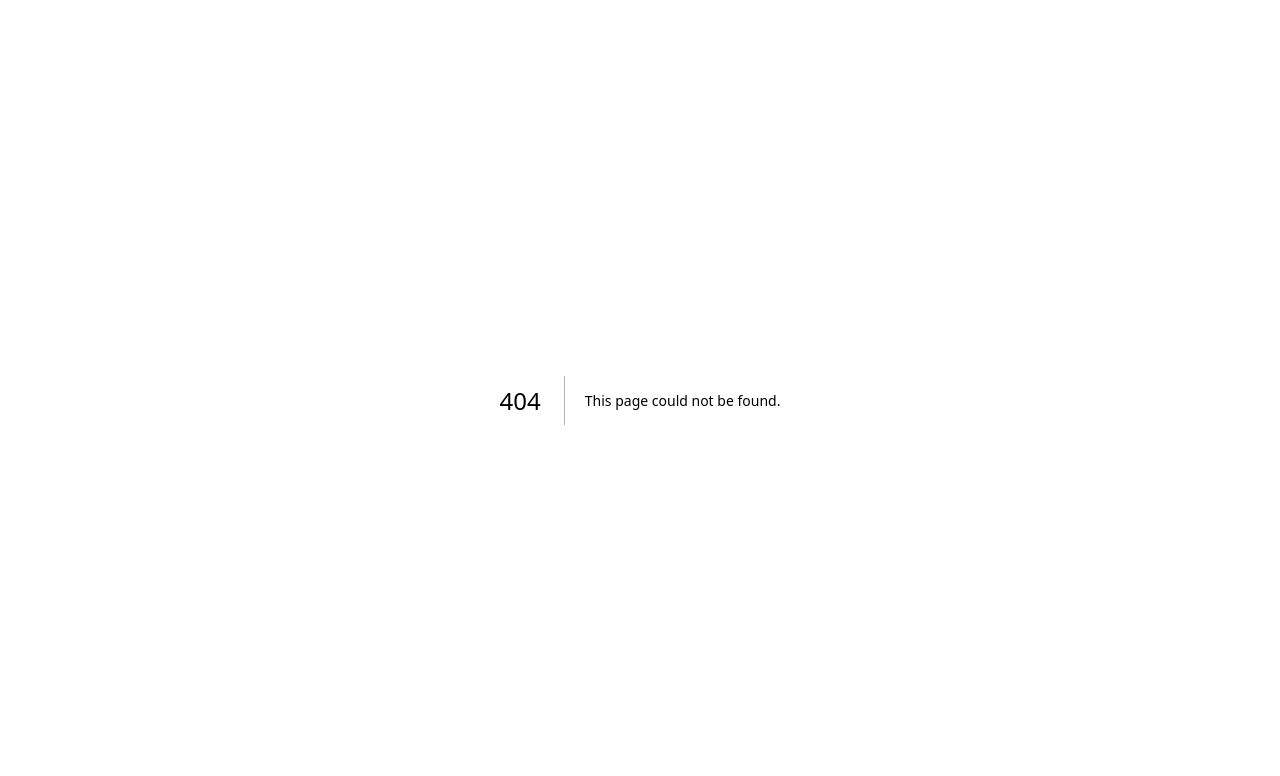
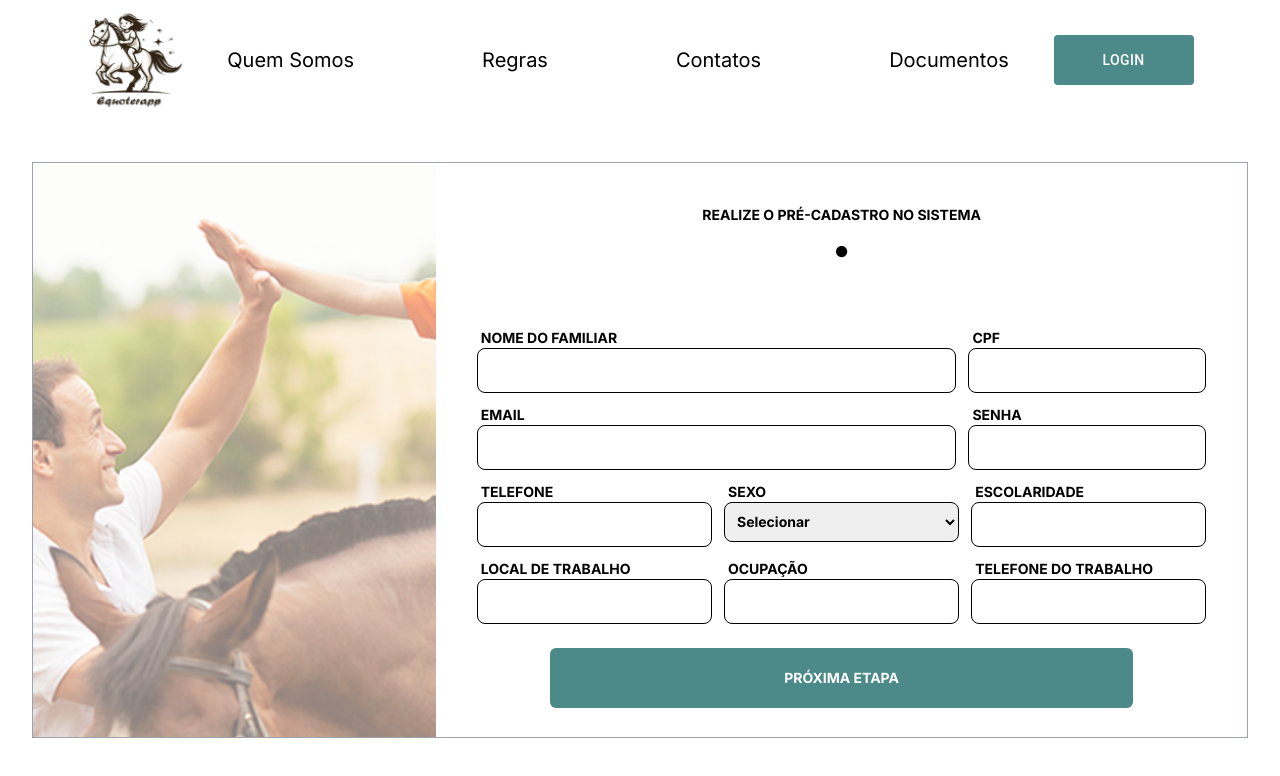
Before and after one commit to lucas037/equoterapp-front, a Next.js app: page /cadastro-novo in a window 1280 px wide. Before the commit this address had no page. Shown: the top 776 px of the page. Built offline with nearby package versions, Linux system fonts and the light colour scheme.

Commit message:
feat: Adciionar nova página de cadastro.

```diff
--- /dev/null
+++ b/src/app/cadastro-novo/page.tsx
@@ -0,0 +1,254 @@
+"use client"
+
+import Header from "@/components/Header";
+import { useState } from "react";
+import Image from 'next/image';
+import Input from "@/components/Input";
+import DadosFamiliar from "../types/DadosFamiliar";
+import Dropdown from "@/components/Dropdown";
+import DropdownOption from "../types/DropdownOption";
+import axios from "axios";
+
+export default function cadastro() {
+    const [etapa, setEtapa] = useState(1);
+    const [dadosFamiliar, setDadosFamiliar] = useState<DadosFamiliar>({} as DadosFamiliar);
+
+    async function clickProximaEtapa() {
+        alert(JSON.stringify(dadosFamiliar));
+
+        try {
+            const response = await axios.post('http://localhost:8080/api/v1/auth/familiar/register', dadosFamiliar);
+            console.log('Success:', response.data);
+        } catch (error) {
+            if (axios.isAxiosError(error)) {
+                alert('Axios Error Message:'+ error.message);
+
+                if (error.response) {
+                    const errorData = error.response.data;
+
+                    if (errorData) {
+                        alert(errorData.httpStatus);
+                        alert(errorData.errors);
+                    }
+                }
+
+            }
+        }
+    }
+
+    function changeDadosFamiliar(dadosFamiliar: DadosFamiliar) {
+        setDadosFamiliar(dadosFamiliar);
+    }
+
+    function handleChangeNome(value: string) {
+        changeDadosFamiliar({
+          ...dadosFamiliar,
+          nome: value,
+        });
+    }
+
+    function handleChangeCPF(value: string) {
+        changeDadosFamiliar({
+            ...dadosFamiliar,
+            cpf: value,
+        });
+    }
+
+    function handleChangeEmail(value: string) {
+        changeDadosFamiliar({
+            ...dadosFamiliar,
+            email: value,
+        });
+    }
+
+    function handleChangeSenha(value: string) {
+        changeDadosFamiliar({
+            ...dadosFamiliar,
+            senha: value,
+        });
+    }
+
+    function handleChangeTelefone(value: string) {
+        changeDadosFamiliar({
+            ...dadosFamiliar,
+            telefone: value,
+        });
+    }
+
+    function handleChangeSexo(value: string) {
+        changeDadosFamiliar({
+            ...dadosFamiliar,
+            sexo: value,
+        });
+    }
+
+    function handleChangeEscolaridade(value: string) {
+        changeDadosFamiliar({
+            ...dadosFamiliar,
+            escolaridade: value,
+        });
+    }
+
+    function handleChangeLocalTrabalho(value: string) {
+        changeDadosFamiliar({
+            ...dadosFamiliar,
+            localTrabalho: value,
+        });
+    }
+
+    function handleChangeOcupacao(value: string) {
+        changeDadosFamiliar({
+            ...dadosFamiliar,
+            ocupacao: value,
+        });
+    }
+
+    function handleChangeTelefoneTrabalho(value: string) {
+        changeDadosFamiliar({
+            ...dadosFamiliar,
+            telefoneTrabalho: value,
+        });
+    }
+
+    const sexoFamiliarOptions: DropdownOption[] = [
+        { label: "Selecionar", value: "" },
+        { label: "Masculino", value: "Masculino" },
+        { label: "Feminino", value: "Feminino" }
+    ];
+
+    return (
+        <div className="">
+            <Header
+            buttonName="Login"
+            handleClick={() => {window.location.href = "/login"}}
+            buttonsNames={["Quem Somos", "Regras", "Contatos", "Documentos"]}
+            />
+
+            <div className="w-full sm:h-[calc(100vh-160px)] flex justify-center items-center">
+                <div className="w-[95%] sm:h-[90%] border flex border-gray-400 mb-3" >
+                    <Image
+                    src = "/assets/adulto.png"
+                    alt = ""
+                    height={288}
+                    width={410}
+                    className="hidden lg:block h-full w-auto opacity-50"
+                    />
+
+                    <div className="w-full h-full flex flex-col justify-around items-center">
+                        <div className="flex flex-col items-center gap-1 mt-3">
+                            <div className="text-sm font-bold">REALIZE O PRÉ-CADASTRO NO SISTEMA</div>
+                            <div className="text-4xl">•</div>
+                        </div>
+
+                        <div className="w-[90%] text-sm font-bold flex flex-col items-center gap-3">
+                            <div className="w-full flex flex-col gap-3 sm:flex-row sm:justify-between">
+                                <Input
+                                name={"NOME DO FAMILIAR"}
+                                style={"w-[100%] sm:w-[66.5%]"}
+                                value={dadosFamiliar.nome}
+                                onChange={handleChangeNome}
+                                height="h-[45px]"
+                                />
+
+                                <Input
+                                name={"CPF"}
+                                style={"w-[100%] sm:w-[33%]"}
+                                value={dadosFamiliar.cpf}
+                                onChange={handleChangeCPF}
+                                height="h-[45px]"
+                                />
+
+                            </div>
+
+                            <div className="w-full flex flex-col gap-3 sm:flex-row sm:justify-between">
+                                <Input
+                                name={"EMAIL"}
+                                style={"w-[100%] sm:w-[66.5%]"}
+                                value={dadosFamiliar.email}
+                                onChange={handleChangeEmail}
+                                height="h-[45px]"
+                                />
+
+                                <Input
+                                name={"SENHA"}
+                                style={"w-[100%] sm:w-[33%]"}
+                                value={dadosFamiliar.senha}
+                                onChange={handleChangeSenha}
+                                type="password"
+                                height="h-[45px]"
+                                />
+
+                            </div>
+
+                            <div className="w-full flex flex-col gap-3 sm:flex-row sm:justify-between">
+                                <Input
+                                    name={"TELEFONE"}
+                                    style={"w-full sm:w-[33%]"}
+                                    value={dadosFamiliar.telefone}
+                                    onChange={handleChangeTelefone}
+                                    height="h-[45px]"
+                                />
+
+                                <Dropdown
+                                    name={"SEXO"}
+                                    style={"w-full sm:w-[33%]"}
+                                    options={sexoFamiliarOptions}
+                                    value={dadosFamiliar.sexo}
+                                    onChange={handleChangeSexo}
+                                    height="h-[45px]"
+                                />
+
+                                <Input
+                                    name={"ESCOLARIDADE"}
+                                    style={"w-full sm:w-[33%]"}
+                                    value={dadosFamiliar.escolaridade}
+                                    onChange={handleChangeEscolaridade}
+                                    height="h-[45px]"
+                                />
+                            </div>
+
+                            <div className="w-full flex  flex-col gap-3 sm:flex-row sm:justify-between">
+                                <Input
+                                    name={"LOCAL DE TRABALHO"}
+                                    style={"w-full sm:w-[33%]"}
+                                    value={dadosFamiliar.localTrabalho}
+                                    onChange={handleChangeLocalTrabalho}
+                                    height="h-[45px]"
+                                />
+
+                                <Input
+                                    name={"OCUPAÇÃO"}
+                                    style={"w-full sm:w-[33%]"}
+                                    value={dadosFamiliar.ocupacao}
+                                    onChange={handleChangeOcupacao}
+                                    height="h-[45px]"
+                                />
+
+                                <Input
+                                    name={"TELEFONE DO TRABALHO"}
+                                    style={"w-full sm:w-[33%] mb-3"}
+                                    value={dadosFamiliar.telefoneTrabalho}
+                                    onChange={handleChangeTelefoneTrabalho}
+                                    height="h-[45px]"
+                                />
+                            </div>
+
+
+
+                            <button
+                            className="w-[80%] h-[60px] bg-[#4B8A89] text-white rounded-md flex justify-center items-center text-sm font-bold"
+                            onClick={clickProximaEtapa}
+                            >
+                            PRÓXIMA ETAPA
+                            </button>
+
+                        </div>
+
+                    </div>
+                </div>
+
+            </div>
+
+        </div>
+    )
+}
```
